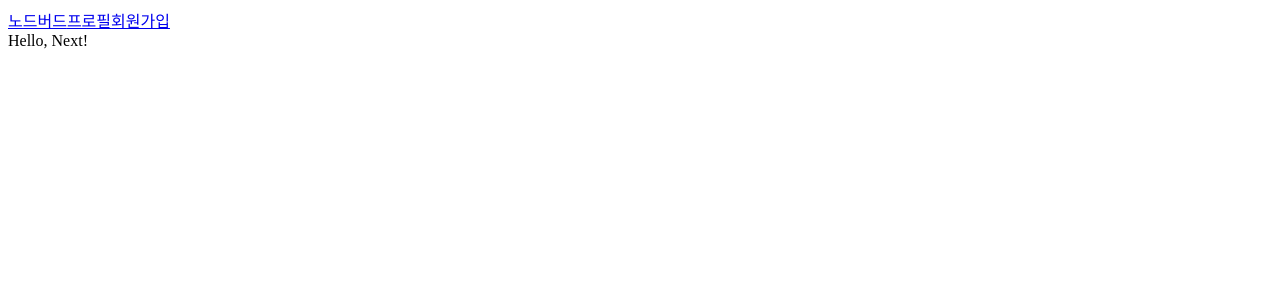
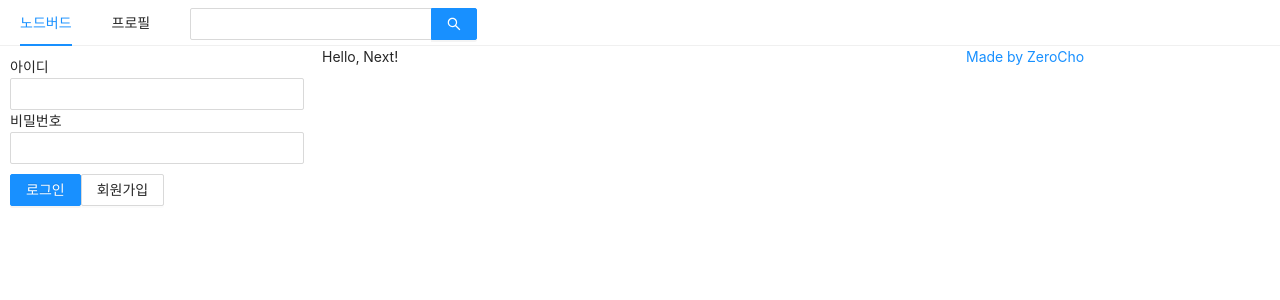
Before and after one commit to jinwoo6531/react_sns, a Next.js app: page / in a window 1280 px wide. Shown: the top 300 px of the page. Built offline with nearby package versions, Linux system fonts and the light colour scheme.

Commit message:
12/31 dummy 로그인 폼 구현

```diff
--- a/components/AppLayout.js
+++ b/components/AppLayout.js
@@ -1,20 +1,63 @@
-import React from 'react';
+import React, { useState } from 'react';
+import Link from 'next/link';
 import PropTypes from 'prop-types';
-import Link from 'next/link';
+import { Col, Input, Menu, Row } from 'antd';
+import LoginForm from './LoginForm';
+import UserProfile from './UserProfile';
+import styled from 'styled-components';
+
+// const dummy = {
+//   nickname: '제로초',
+//   Post: [],
+//   Followings: [],
+//   Followers: [],
+//   isLoggedIn: false,
+// };
+
+const SearchInput = styled(Input.Search)`
+  vertical-align: middle;
+`;
 
 const AppLayout = ({ children }) => {
+  const [isLoggedIn, setIsLoggedIn] = useState(false);
   return (
     <div>
+      <Menu mode="horizontal">
+        <Menu.Item key="home">
           <Link href="/">
             <a>노드버드</a>
           </Link>
+        </Menu.Item>
+        <Menu.Item key="profile">
           <Link href="/profile">
             <a>프로필</a>
           </Link>
-      <Link href="/signup">
-        <a>회원가입</a>
-      </Link>
+        </Menu.Item>
+        <Menu.Item key="mail">
+          <SearchInput enterButton />
+        </Menu.Item>
+      </Menu>
+      <Row gutter={8}>
+        <Col xs={24} md={6}>
+          {isLoggedIn ? (
+            <UserProfile setIsLoggedIn={setIsLoggedIn} />
+          ) : (
+            <LoginForm setIsLoggedIn={setIsLoggedIn} />
+          )}
+        </Col>
+        <Col xs={24} md={12}>
           {children}
+        </Col>
+        <Col xs={24} md={6}>
+          <a
+            href="https://www.zerocho.com"
+            target="_blank"
+            rel="noreferrer noopener"
+          >
+            Made by ZeroCho
+          </a>
+        </Col>
+      </Row>
     </div>
   );
 };
@@ -22,4 +65,5 @@ const AppLayout = ({ children }) => {
 AppLayout.propTypes = {
   children: PropTypes.node.isRequired,
 };
+
 export default AppLayout;
--- /dev/null
+++ b/components/LoginForm.js
@@ -0,0 +1,57 @@
+import React, { useCallback } from 'react';
+import { Button, Form, Input } from 'antd';
+import Link from 'next/link';
+import styled from 'styled-components';
+import useInput from '../hooks/useInput';
+
+// const ButtonWrapper = styled.div`
+//   margin-top: 10px;
+// `;
+
+const FormWrapper = styled(Form)`
+  padding: 10px;
+`;
+
+const LoginForm = ({ setIsLoggedIn }) => {
+  const [id, onChangeId] = useInput('');
+  const [password, onChangePassword] = useInput('');
+  const onSubmitForm = useCallback(() => {
+    console.log({
+      id,
+      password,
+    });
+  }, [id, password]);
+
+  return (
+    <FormWrapper onFinish={onSubmitForm}>
+      <div>
+        <label htmlFor="user-id">아이디</label>
+        <br />
+        <Input name="user-id" value={id} onChange={onChangeId} required />
+      </div>
+      <div>
+        <label htmlFor="user-password">비밀번호</label>
+        <br />
+        <Input
+          name="user-password"
+          value={password}
+          onChange={onChangePassword}
+          type="password"
+          required
+        />
+      </div>
+      <div style={{ marginTop: '10px' }}>
+        <Button type="primary" htmlType="submit" loading={false}>
+          로그인
+        </Button>
+        <Link href="/signup">
+          <a>
+            <Button>회원가입</Button>
+          </a>
+        </Link>
+      </div>
+    </FormWrapper>
+  );
+};
+
+export default LoginForm;
--- /dev/null
+++ b/components/UserProfile.js
@@ -0,0 +1,45 @@
+import { Avatar, Card, Button } from 'antd';
+import React, { useCallback } from 'react';
+
+const dummy = {
+  nickname: '제로초',
+  Posts: [],
+  Followings: [],
+  Followers: [],
+  isLoggedIn: false,
+};
+
+const UserProfile = ({ setIsLoggedIn }) => {
+  const onLogout = useCallback(() => {
+    setIsLoggedIn(false);
+  }, []);
+  return (
+    <Card
+      actions={[
+        <div key="twit">
+          짹짹
+          <br />
+          {dummy.Posts.length}
+        </div>,
+        <div key="following">
+          팔로잉
+          <br />
+          {dummy.Followings.length}
+        </div>,
+        <div key="follower">
+          팔로워
+          <br />
+          {dummy.Followers.length}
+        </div>,
+      ]}
+    >
+      <Card.Meta
+        avatar={<Avatar>{dummy.nickname[0]}</Avatar>}
+        title={dummy.nickname}
+      />
+      <Button onClick={onLogout}>로그아웃</Button>
+    </Card>
+  );
+};
+
+export default UserProfile;
--- /dev/null
+++ b/hooks/useInput.js
@@ -0,0 +1,9 @@
+import { useState, useCallback } from 'react';
+
+export default (initValue = null) => {
+  const [value, setter] = useState(initValue);
+  const handler = useCallback((e) => {
+    setter(e.target.value);
+  }, []);
+  return [value, handler];
+};
--- a/package.json
+++ b/package.json
@@ -9,10 +9,13 @@
   "author": "jinwoo",
   "license": "ISC",
   "dependencies": {
+    "@ant-design/icons": "^4.3.0",
+    "antd": "^4.9.4",
     "next": "^9.5.5",
     "prop-types": "^15.7.2",
     "react": "^17.0.1",
-    "react-dom": "^17.0.1"
+    "react-dom": "^17.0.1",
+    "styled-components": "^5.2.1"
   },
   "devDependencies": {
     "eslint": "^7.16.0",
--- /dev/null
+++ b/pages/_app.js
@@ -0,0 +1,21 @@
+import React from 'react';
+import Head from 'next/head';
+import PropTypes from 'prop-types';
+import 'antd/dist/antd.css';
+
+const NodeBird = ({ Component }) => {
+  return (
+    <>
+      <Head>
+        <title>NodeBird</title>
+      </Head>
+      <Component />
+    </>
+  );
+};
+
+NodeBird.propTypes = {
+  Component: PropTypes.elementType.isRequired,
+};
+
+export default NodeBird;
```
Also changed, not shown: 1 other file (tests, documents, lock files or other folders). Lines whose indentation alone changed are shown as unchanged.
